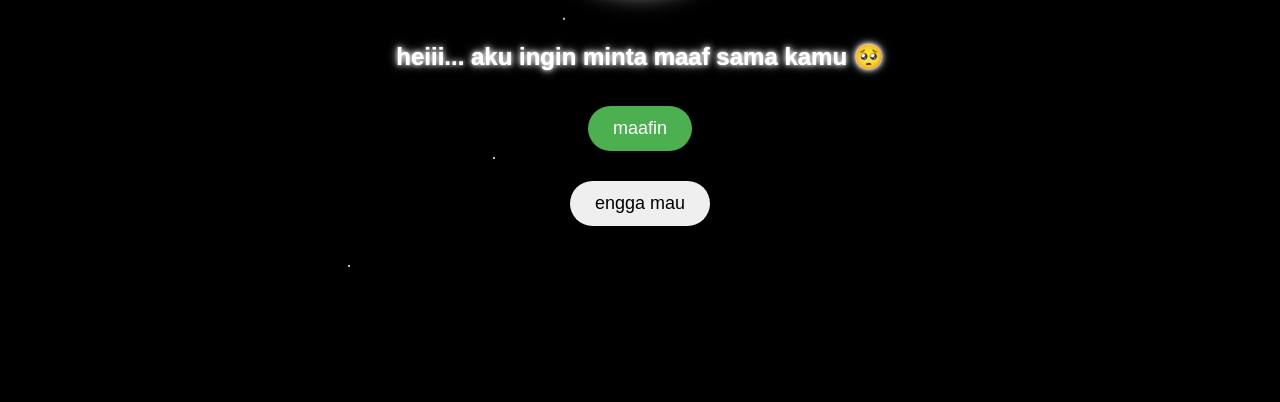
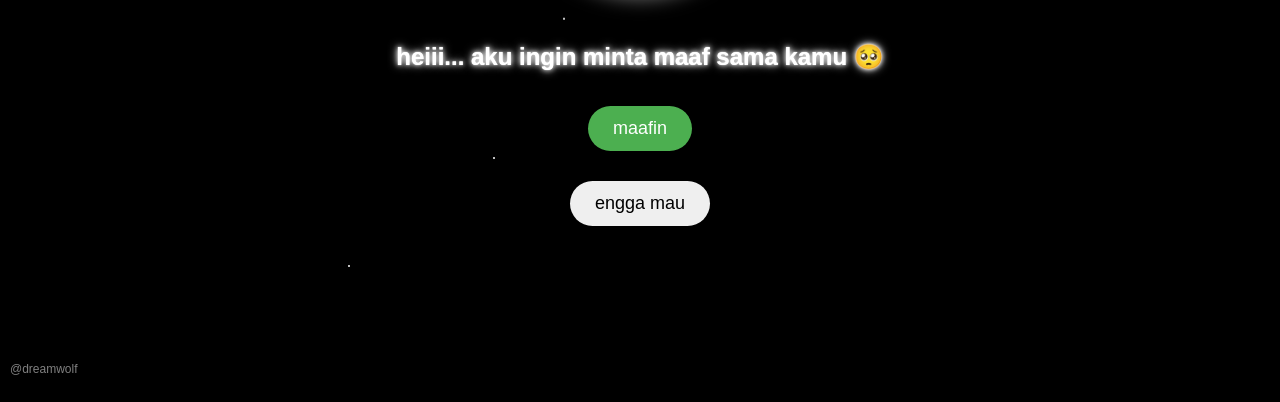
Before and after one commit to dreamwolf123/minta-maaf-for-crush, a plain HTML site: page index.html in a window 1280 px wide. Shown: the part 414-816 px from the top of the page. Drawn offline with Linux system fonts and the light colour scheme.

Commit message:
Update index.html

```diff
--- a/index.html
+++ b/index.html
@@ -115,6 +115,15 @@
                 transform: translateY(100vh);
             }
         }
+	.watermark {
+            position: fixed;
+            bottom: 10px;
+            left: 10px;
+            font-size: 12px;
+            opacity: 0.5;
+            color: #ffffff;
+            z-index: 1000;
+        }
 	</style>
 </head>
 <body>
@@ -123,6 +132,7 @@
 	<button id="maafin">maafin</button>
 	<button id="engga mau">engga mau</button>
 	<div class="stars"></div>
+	<div class="watermark">@dreamwolf</div>
 
 <script>
     const heart = document.getElementById("heart");
```
